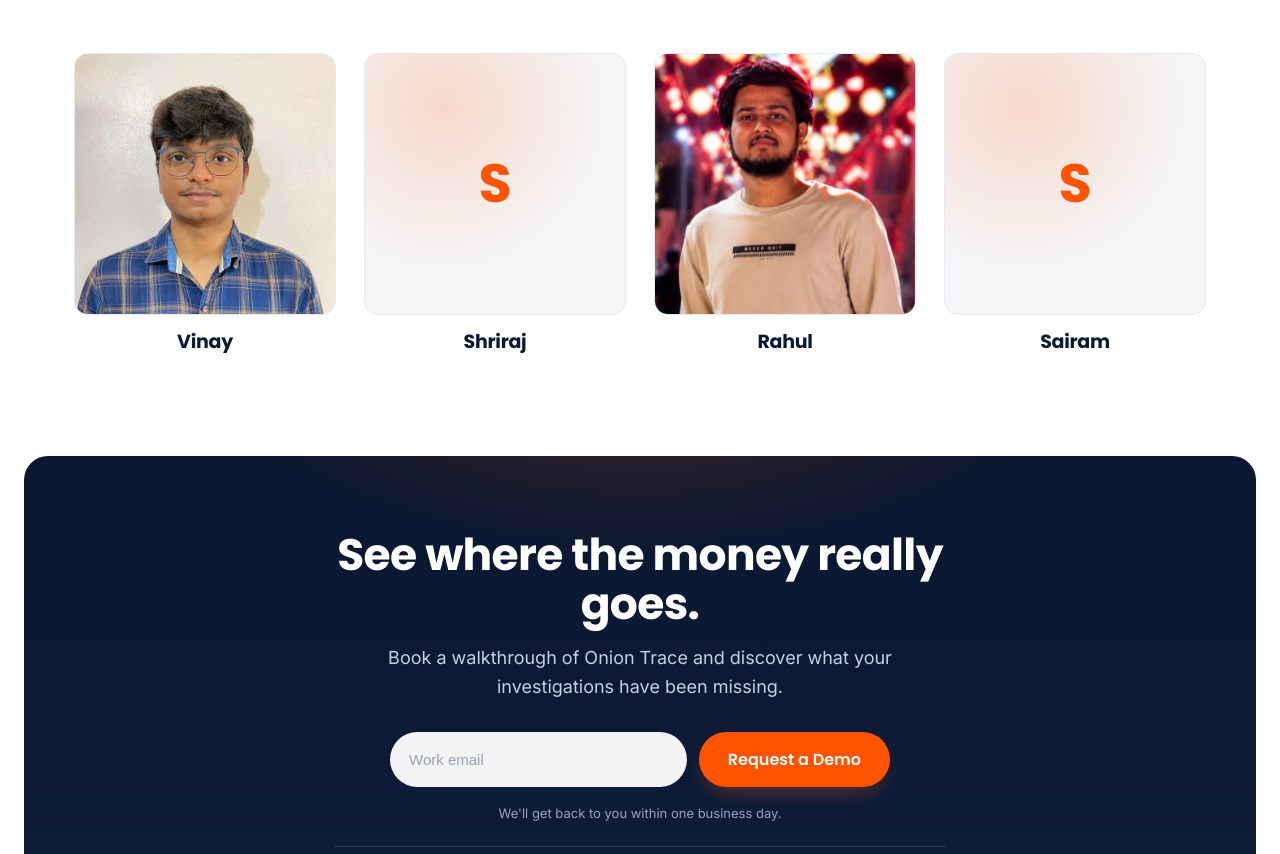
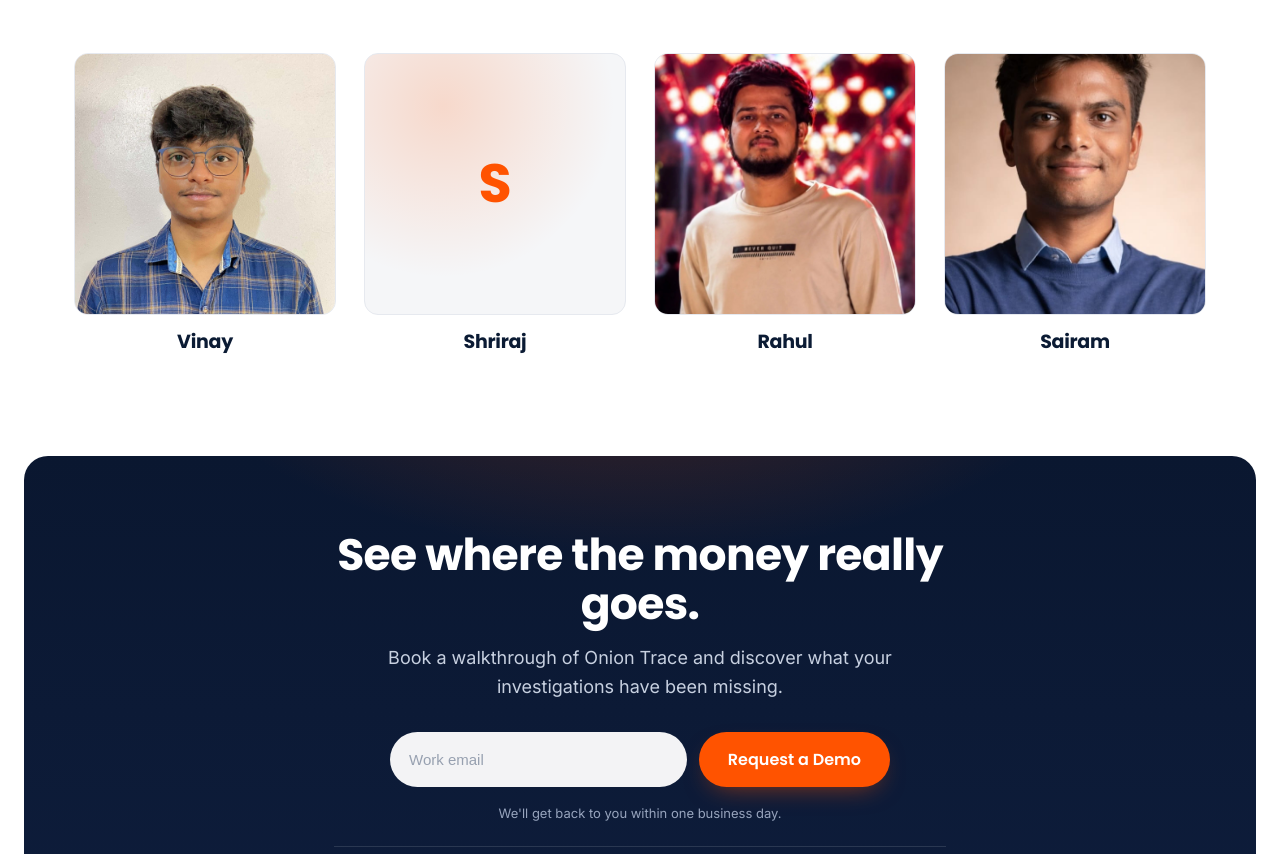
Before and after one commit to shrirajshravani/oniontrace, a plain HTML site: page index.html in a window 1280 px wide. Shown: the part 4940-5794 px from the top of the page. Drawn offline with Linux system fonts and the light colour scheme.

Commit message:
Update index.html

```diff
--- a/index.html
+++ b/index.html
@@ -323,7 +323,7 @@
 
         <article class="member">
           <div class="member__photo">
-            <img src="assets/team/sairam.jpg" alt="Sairam" loading="lazy" onerror="this.classList.add('is-empty')" />
+            <img src="sairam (2).jpg" alt="Sairam" loading="lazy" onerror="this.classList.add('is-empty')" />
             <span class="member__initials" aria-hidden="true">S</span>
           </div>
           <h3 class="member__name">Sairam</h3>
```
